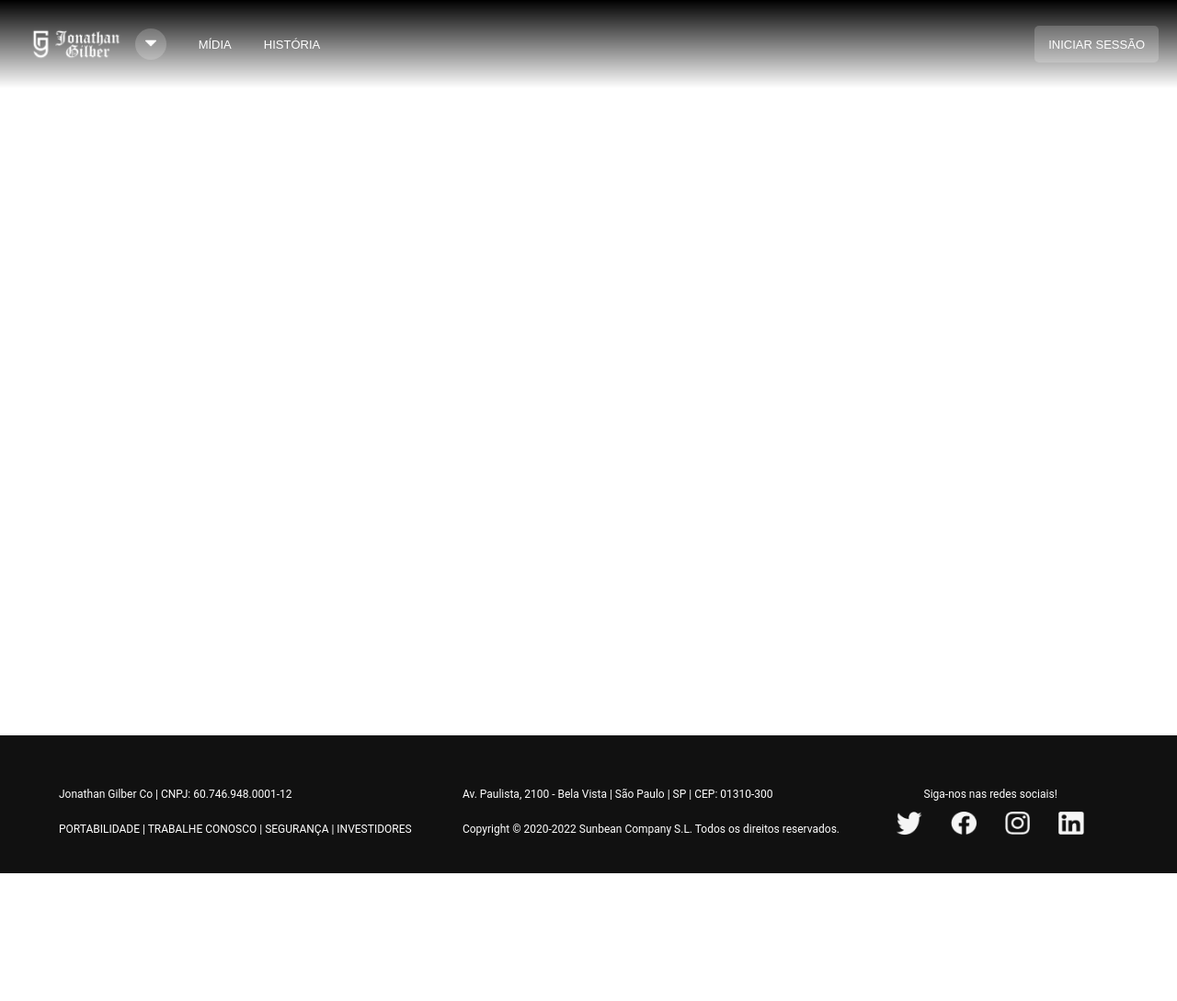
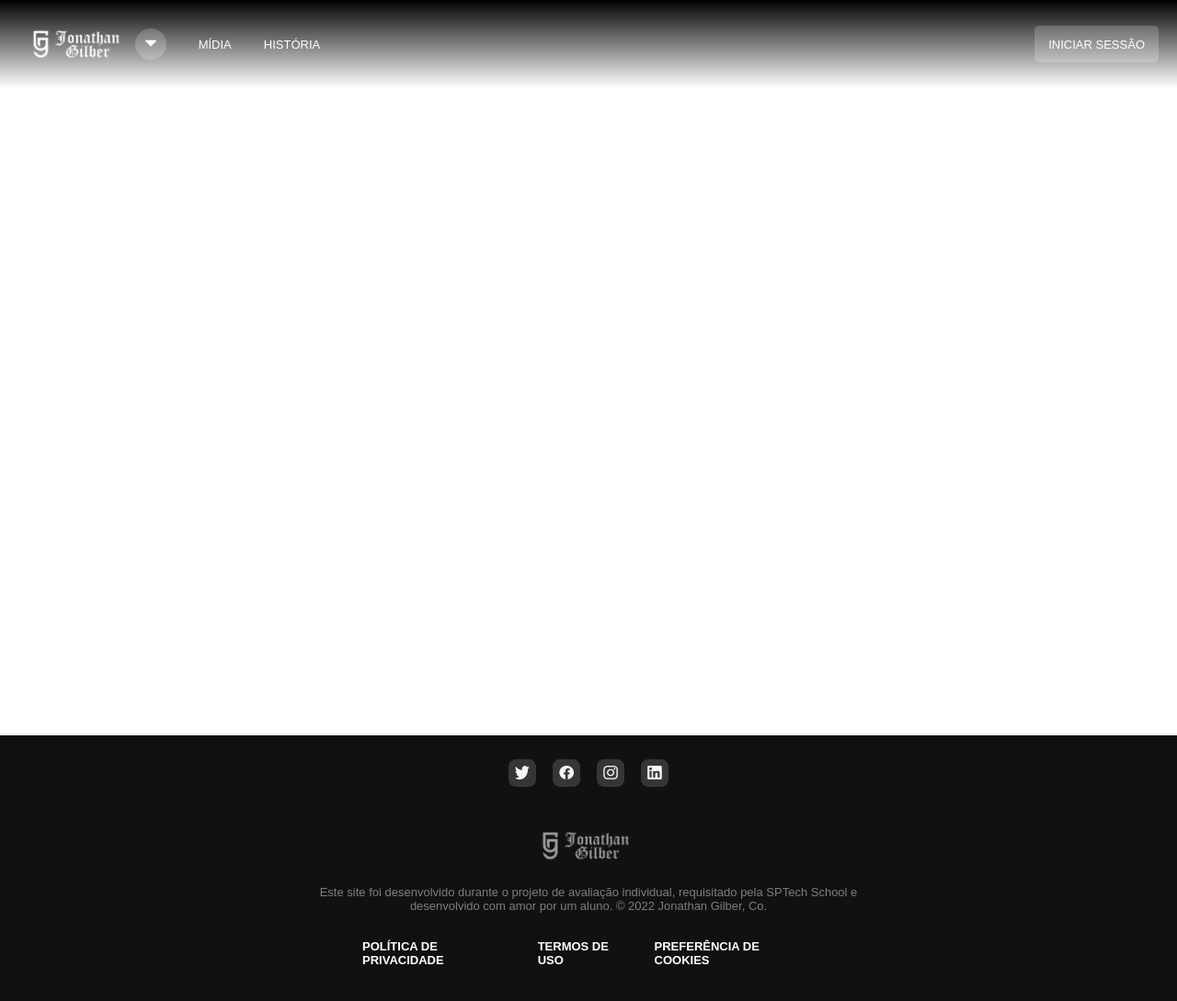
Before and after one commit to jonathan-gilber/Projeto-Chrono-Odyssey, a plain HTML site: page midia.html in a window 1280 px wide. Shown: the whole page at 92% size. Before the commit the page ends 950 px from the top, so only its background shows below. Drawn offline with Linux system fonts and the light colour scheme.

Commit message:
Footer atualizado e finalizado

```diff
--- a/Css/cadastro.css
+++ b/Css/cadastro.css
@@ -1,4 +1,9 @@
+body {
+    margin: 0;
+}
+
 .conteudo {
     width: 100%;
     height: 800px;
+    background-color: rgb(192, 192, 192);
 }
--- a/Css/estilo.css
+++ b/Css/estilo.css
@@ -133,55 +133,90 @@ body::-webkit-scrollbar-thumb:active{
 
 /* Footer */
 .footer {
-  background-color: #111111;
-  font-family: roboto;
-  color: white;
-  font-size: 12px;
-  height: 150px;
-  width: 100%;
+  height: auto;
+  background-color: #111;
+  display: flex;
+  align-items: center;
+  flex-direction: column;
+  padding-bottom: 50px;
+  padding-top: 8px;
+}
+
+.footer .container1 {
+  display: flex;
+  justify-content: space-around;
+  align-items: center;
+  width: 15%;
+  height: auto;
+  padding: 18px 0;
+}
+
+.a_icones {
+  background-color: #363636;
+  padding: 7px 7px 4px 7px;
+  border-radius: 8px;
+  transition: all 0.4s ease-in-out;
+}
+
+.a_icones:hover {
+  background-color: #525252;
+}
+
+.icones {
+  width: 16px;
+}
+
+.footer .container2 {
+  height: auto;
+  width: 40%;
   display: flex;
   align-items: center;
   justify-content: center;
+  padding: 24px 0 20px;
 }
 
-.footer .container {
-  width: 90%;
-  height: 40%;
+#assinatura_footer {
+  height: 45px;
+  width: auto;
 }
 
-.footer .container .left {
-  float: left;
-  width: 38.1%;
-  height: 100%;
+.footer .container3 {
+  height: auto;
+  width: 50%;
   display: flex;
-  flex-direction: column;
-  justify-content: space-between;
+  align-items: center;
+  justify-content: center;
+  text-align: center;
 }
 
-.footer .container .center {
-  float: left;
-  width: 38.3%;
-  height: 100%;
-  display: flex;
-  flex-direction: column;
-  justify-content: space-between;
+#texto1_footer {
+  color: #7E7E7E;
+  font-size: 13px;
+  margin: 0;
+  font-family: Arial, Helvetica, sans-serif;
 }
 
-.footer .container .right {
-  float: left;
-  width: 23.1%;
-  height: 100%;
+.footer .container4 {
+  height: auto;
+  width: 40%;
   display: flex;
-  flex-direction: column;
+  flex-direction: row;
   align-items: center;
+  justify-content: space-between;
+  padding: 24px 0 28px 0;
 }
 
-.right .icones {
-  width: 100%;
-  display: flex;
-  justify-content: space-evenly;
+.texto2_footer {
+  color: white;
+  font-size: 13px;
+  font-family: Arial, Helvetica, sans-serif;
+  font-weight: bold;
+  cursor: pointer;
+  border-radius: 5px;
+  padding: 5px 10px 5px 10px;
+  transition: all 0.4s ease-in-out;
 }
 
-.icones img {
-  height: 25px;
+.texto2_footer:hover {
+  background-color: #363636;
 }
--- a/midia.html
+++ b/midia.html
@@ -29,31 +29,25 @@
       <div class="conteudo"></div>
 
 <!-- Footer -->
-      <div class="footer">
-        <div class="container">
-          <div class="left">
-            <p>Jonathan Gilber Co | CNPJ: 60.746.948.0001-12</p>
-            <p>PORTABILIDADE | TRABALHE CONOSCO | SEGURANÇA | INVESTIDORES</p>
-          </div>
+<div class="footer">
+  <div class="container1">
+    <a target="_blank" href="#" class="a_icones"><img class="icones" src="./Assets/Twitter.png" /></a>
+    <a target="_blank" href="#" class="a_icones"><img class="icones" src="./Assets/Facebook.png" /></a>
+    <a target="_blank" href="#" class="a_icones"><img class="icones" src="./Assets/Instagram.png" /></a>
+    <a target="_blank" href="#" class="a_icones"><img class="icones" src="./Assets/Linkedin.png" /></a>
+  </div>
 
-          <div class="center">
-            <p>Av. Paulista, 2100 - Bela Vista | São Paulo | SP | CEP: 01310-300</p>
-            <p>
-              Copyright © 2020-2022 Sunbean Company S.L. Todos os direitos
-              reservados.
-            </p>
-          </div>
+  <div class="container2">
+    <img id="assinatura_footer" src="./Assets/Assinatura_cinza.png">
+  </div>
 
-          <div class="right">
-            <p>Siga-nos nas redes sociais!</p>
-            <div class="icones">
-              <a target="_blank" href="#"><img src="./Assets/Twitter.png" /></a>
-              <a target="_blank" href="#"><img src="./Assets/Facebook.png" /></a>
-              <a target="_blank" href="#"><img src="./Assets/Instagram.png" /></a>
-              <a target="_blank" href="#"><img src="./Assets/Linkedin.png" /></a>
-            </div>
-          </div>
+  <div class="container3">
+    <p id="texto1_footer">Este site foi desenvolvido durante o projeto de avaliação individual, requisitado pela SPTech School e desenvolvido com amor por um aluno. © 2022 Jonathan Gilber, Co.</p>
+  </div>
+
+  <div class="container4">
+    <a class="texto2_footer">POLÍTICA DE PRIVACIDADE</a><a class="texto2_footer">TERMOS DE USO</a><a class="texto2_footer">PREFERÊNCIA DE COOKIES</a>
+  </div>
         </div>
-      </div>
 </body>
 </html>
```
Also changed, not shown: cadastro.html (+1 -43 lines), historia.html (+17 -23 lines), index.html (+16 -22 lines), Assets/Assinatura_cinza.png (added).
